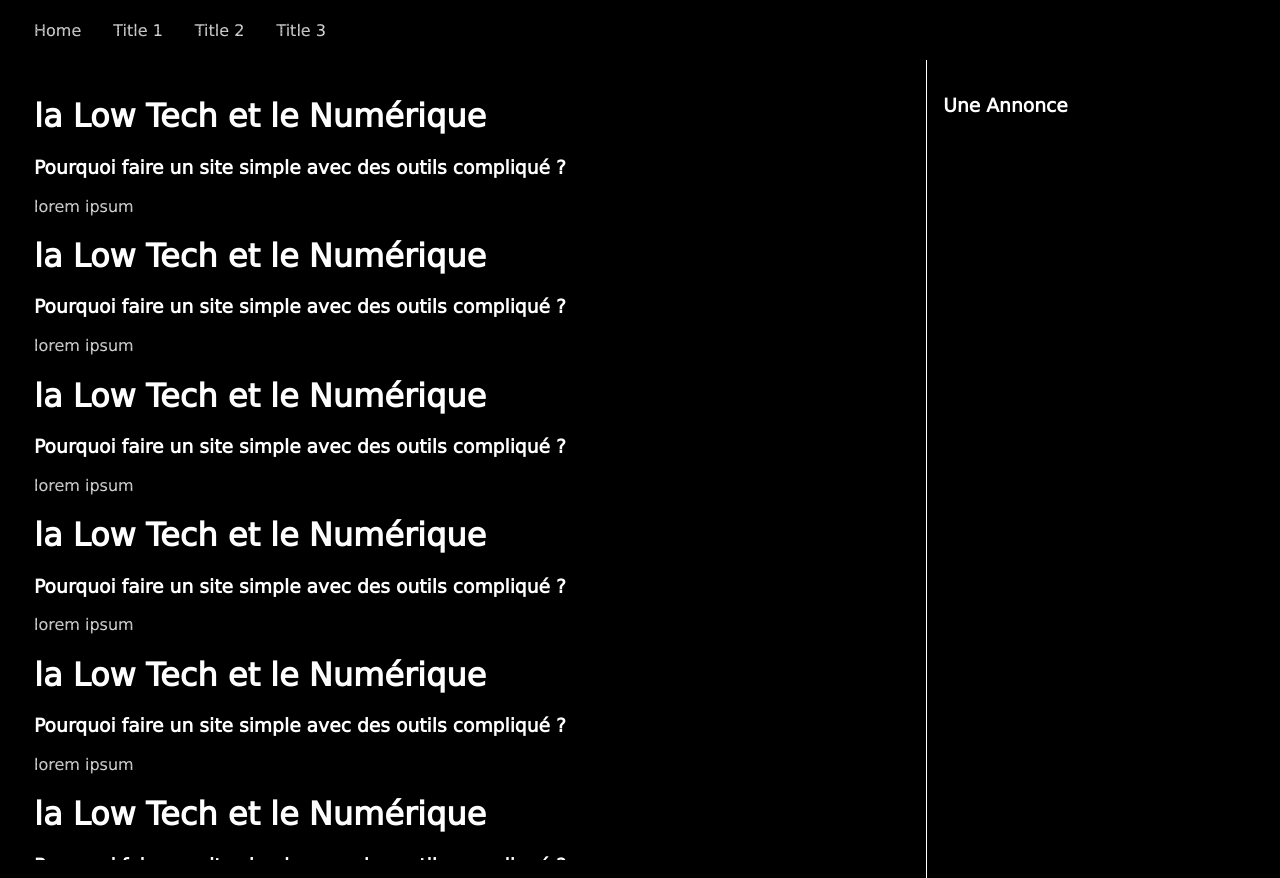
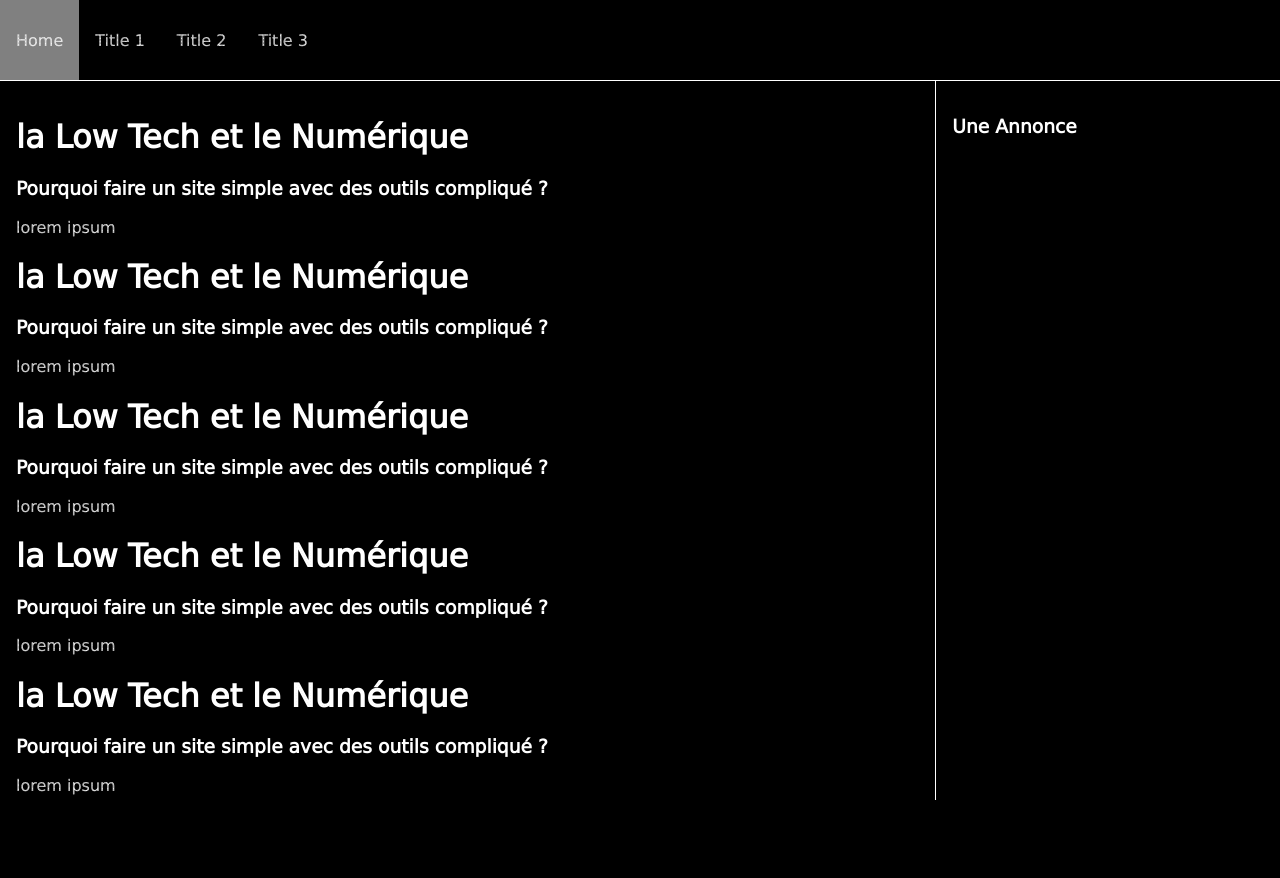
Before and after one commit to Carlitos73490/LowTechCarlJeremy, a plain HTML site: page index.html in a window 1280 px wide. After the commit the page ends 800 px from the top, so only its background shows below. Drawn offline with Linux system fonts and the light colour scheme.

Commit message:
Fix Header

```diff
--- a/index.html
+++ b/index.html
@@ -14,8 +14,7 @@
         <li><a>Title 3</a></li>
     </ul>
 </nav>
-<div class="d-flex h-100">
-
+<div class="d-flex h-90">
     <div class="d-flex flex-column w-75 h-100 scroll">
         <div class="article ">
             <h1>la Low Tech et le Numérique</h1>
--- a/style.css
+++ b/style.css
@@ -18,16 +18,17 @@ body{
     font-family: EcoFont;
     color: white;
     background-color: black;
-    padding: 60px 18px 18px 18px;
+    /*padding: 60px 18px 18px 18px;*/
 }
 
 .header {
-    position: fixed;
-    top: 0;
-    z-index: 1;
+  /*  position: fixed;
+    top: 0;*/
+    /*z-index: 1;*/
     display: flex;
     width: 100%;
-    height: 60px;
+    height: 10%;
+    border-bottom: white solid 1px;
 }
 
 .header ul {
@@ -108,3 +109,6 @@ body{
 .h-100{
     height: 100%;
 }
+.h-90{
+    height: 90%;
+}
```
